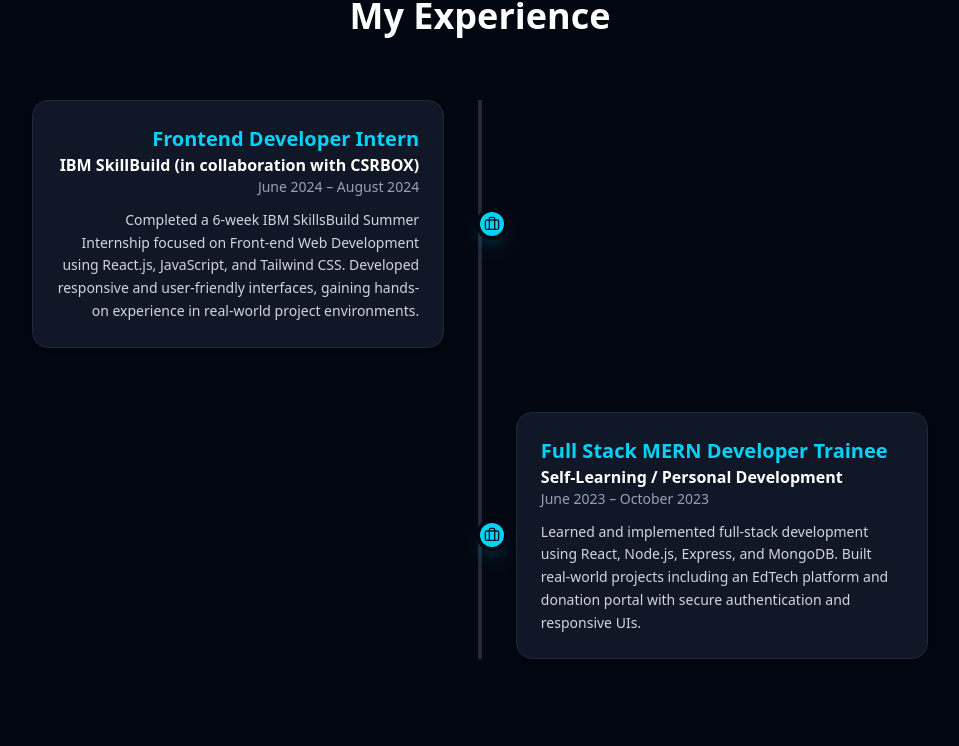
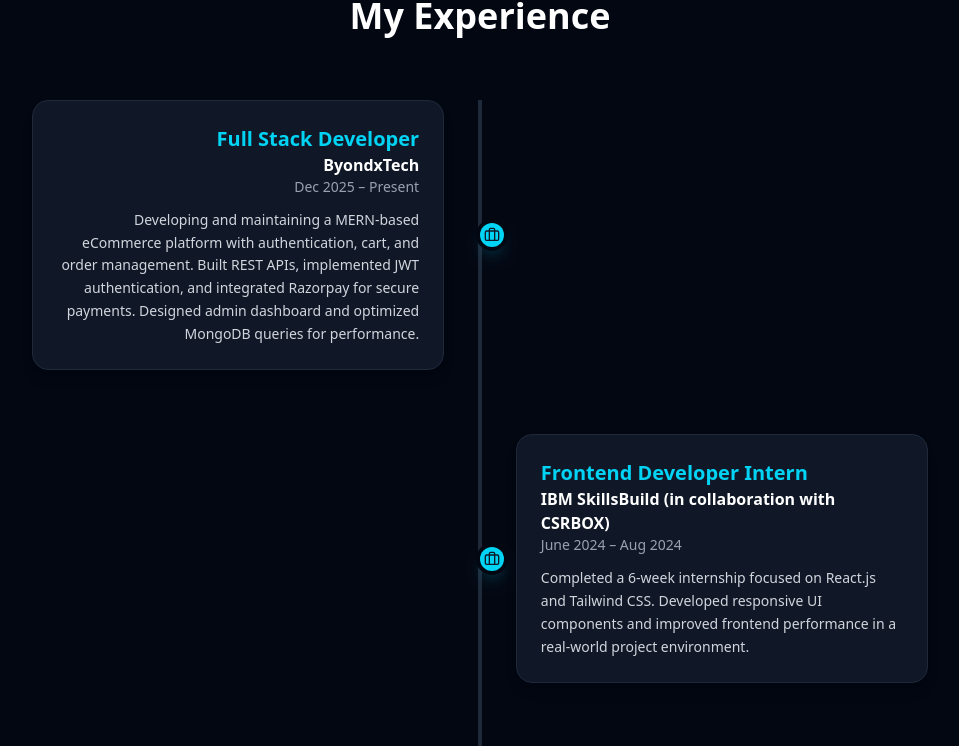
Before and after one commit to mahirhayaat4u/PortFolio, a React (Vite) app in the folder frontend/: page / in a window 1280 px wide. Shown: the part 2097-2843 px from the top of the page, without its empty margins (160-1119 px from the left). Built offline with nearby package versions, Linux system fonts and the light colour scheme.

Commit message:
Update experience data in Pagess component

```diff
--- a/frontend/src/component/Pagess.jsx
+++ b/frontend/src/component/Pagess.jsx
@@ -521,20 +521,26 @@
 
  const experienceData = [
   {
+    title: "Full Stack Developer",
+    company: "ByondxTech",
+    duration: "Dec 2025 – Present",
+    description:
+      "Developing and maintaining a MERN-based eCommerce platform with authentication, cart, and order management. Built REST APIs, implemented JWT authentication, and integrated Razorpay for secure payments. Designed admin dashboard and optimized MongoDB queries for performance."
+  },
+  {
     title: "Frontend Developer Intern",
-      company: "IBM SkillBuild (in collaboration with CSRBOX)",
-      duration: "June 2024 – August 2024",
+    company: "IBM SkillsBuild (in collaboration with CSRBOX)",
+    duration: "June 2024 – Aug 2024",
     description:
-        "Completed a 6-week IBM SkillsBuild Summer Internship focused on Front-end Web Development using React.js, JavaScript, and Tailwind CSS. Developed responsive and user-friendly interfaces, gaining hands-on experience in real-world project environments.",
+      "Completed a 6-week internship focused on React.js and Tailwind CSS. Developed responsive UI components and improved frontend performance in a real-world project environment."
   },
   {
     title: "Full Stack MERN Developer Trainee",
-      company: "Self-Learning / Personal Development",
-      duration: "June 2023 – October 2023",
+    company: "Self-Learning / Personal Projects",
+    duration: "June 2023 – Oct 2023",
     description:
-        "Learned and implemented full-stack development using React, Node.js, Express, and MongoDB. Built real-world projects including an EdTech platform and donation portal with secure authentication and responsive UIs."
+      "Built full-stack applications using React, Node.js, Express, and MongoDB, including an EdTech platform and donation portal with authentication and responsive UI."
   }
-
 ];
 
   return (
```
Lines whose indentation alone changed are shown as unchanged.
